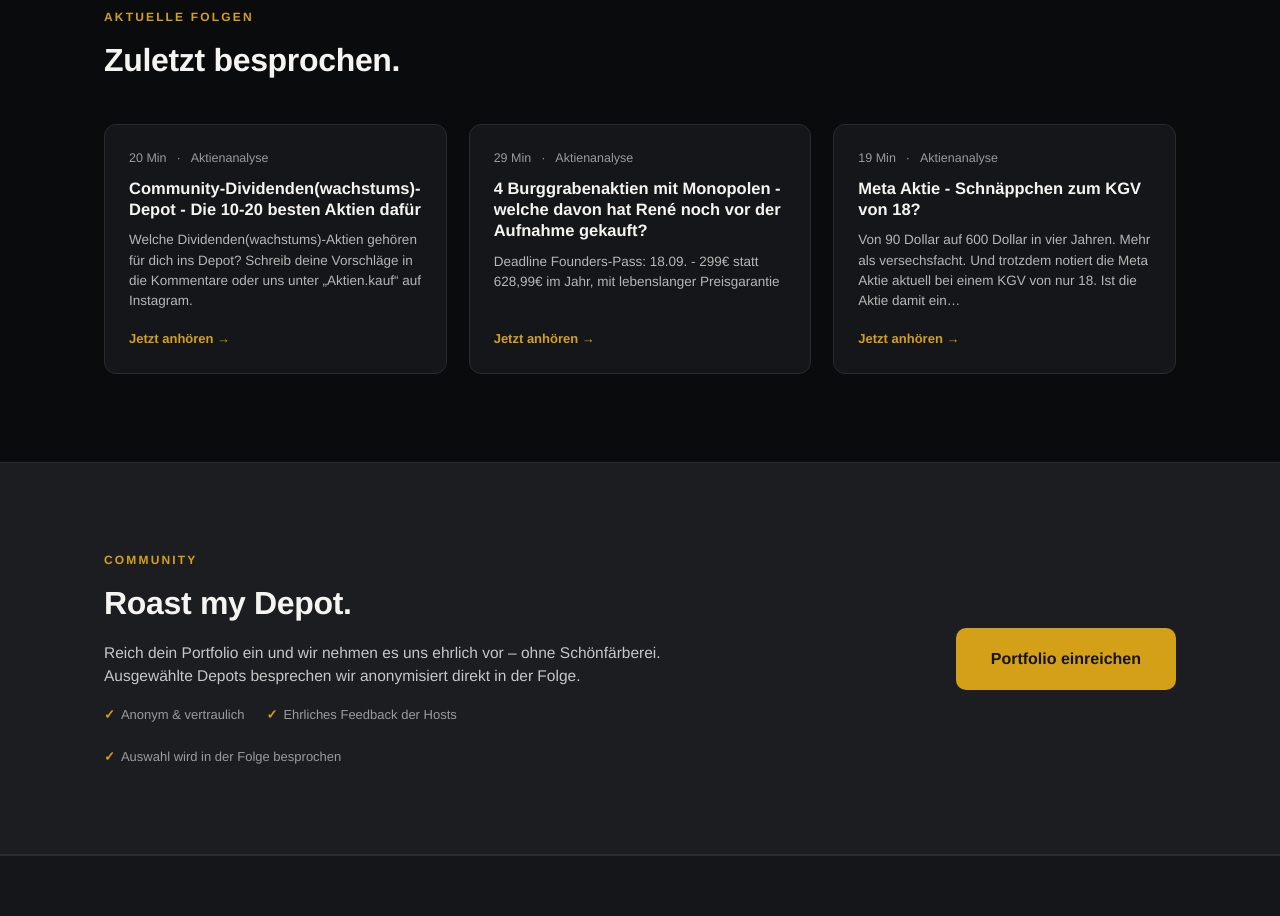
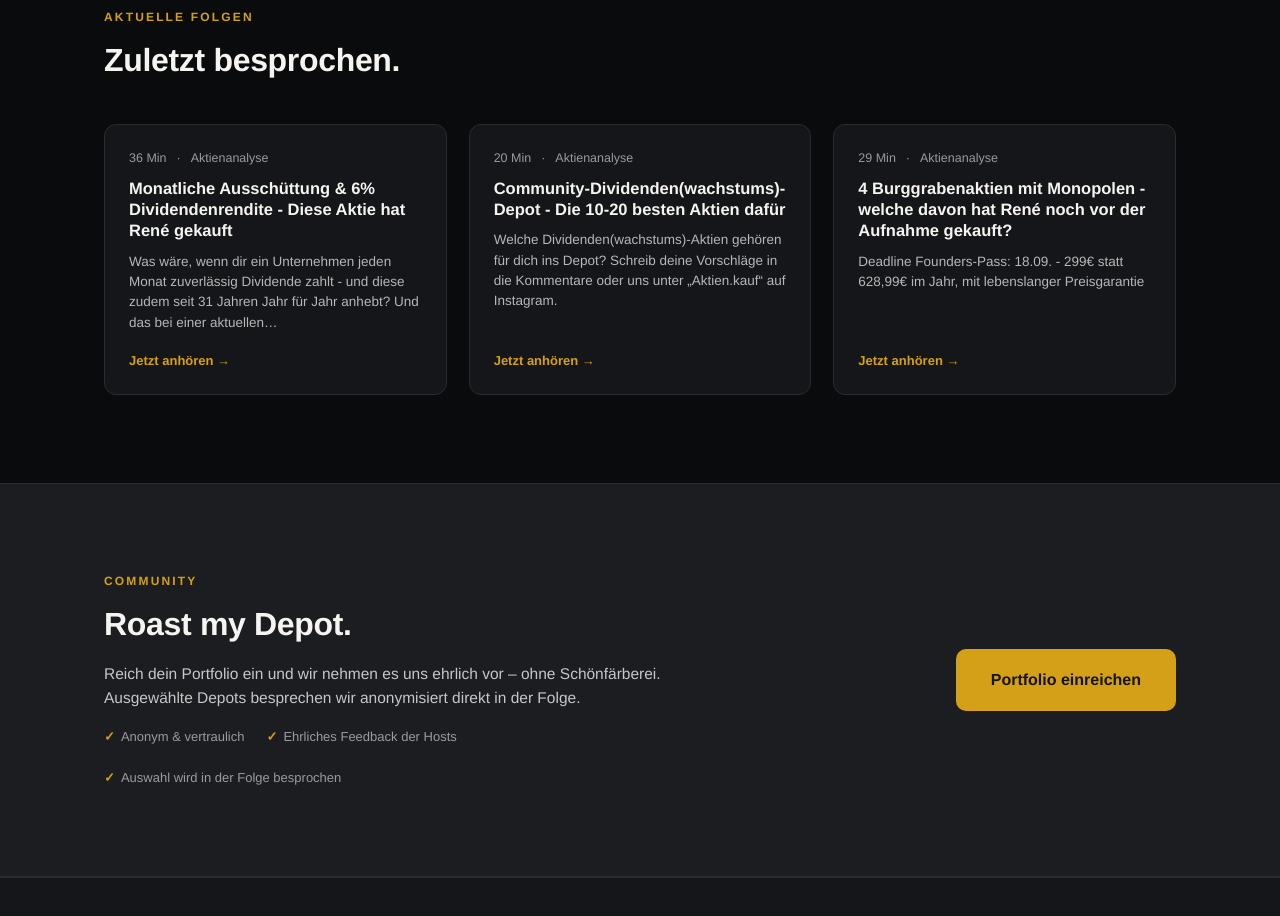
Before and after one commit to renezeltner1997/aktienkauf-website, a plain HTML site: page index.html in a window 1280 px wide. Shown: the part 1540-2456 px from the top of the page. Drawn offline with Linux system fonts and the light colour scheme.

Commit message:
Automatisches Update: aktuelle Folgen aus RSS-Feed

```diff
--- a/index.html
+++ b/index.html
@@ -336,6 +336,12 @@
     <div class="ep-grid">
       <!-- EPISODES:START -->
       <div class="ep-card">
+        <div class="ep-meta"><span>36 Min</span><span>·</span><span>Aktienanalyse</span></div>
+        <h4>Monatliche Ausschüttung &amp; 6% Dividendenrendite - Diese Aktie hat René gekauft</h4>
+        <p>Was wäre, wenn dir ein Unternehmen jeden Monat zuverlässig Dividende zahlt - und diese zudem seit 31 Jahren Jahr für Jahr anhebt? Und das bei einer aktuellen…</p>
+        <a class="ep-link" href="https://podcasters.spotify.com/pod/show/aktien-kauf/episodes/Monatliche-Ausschttung--6-Dividendenrendite---Diese-Aktie-hat-Ren-gekauft-e3pchmt" target="_blank">Jetzt anhören →</a>
+      </div>
+      <div class="ep-card">
         <div class="ep-meta"><span>20 Min</span><span>·</span><span>Aktienanalyse</span></div>
         <h4>Community-Dividenden(wachstums)-Depot - Die 10-20 besten Aktien dafür</h4>
         <p>Welche Dividenden(wachstums)-Aktien gehören für dich ins Depot? Schreib deine Vorschläge in die Kommentare oder uns unter „Aktien.kauf“ auf Instagram.</p>
@@ -346,12 +352,6 @@
         <h4>4 Burggrabenaktien mit Monopolen - welche davon hat René noch vor der Aufnahme gekauft?</h4>
         <p>Deadline Founders-Pass: 18.09. - 299€ statt 628,99€ im Jahr, mit lebenslanger Preisgarantie</p>
         <a class="ep-link" href="https://podcasters.spotify.com/pod/show/aktien-kauf/episodes/4-Burggrabenaktien-mit-Monopolen---welche-davon-hat-Ren-noch-vor-der-Aufnahme-gekauft-e3ohjap" target="_blank">Jetzt anhören →</a>
-      </div>
-      <div class="ep-card">
-        <div class="ep-meta"><span>19 Min</span><span>·</span><span>Aktienanalyse</span></div>
-        <h4>Meta Aktie - Schnäppchen zum KGV von 18?</h4>
-        <p>Von 90 Dollar auf 600 Dollar in vier Jahren. Mehr als versechsfacht. Und trotzdem notiert die Meta Aktie aktuell bei einem KGV von nur 18. Ist die Aktie damit ein…</p>
-        <a class="ep-link" href="https://podcasters.spotify.com/pod/show/aktien-kauf/episodes/Meta-Aktie---Schnppchen-zum-KGV-von-18-e3ob698" target="_blank">Jetzt anhören →</a>
       </div>
       <!-- EPISODES:END -->
     </div>
```
